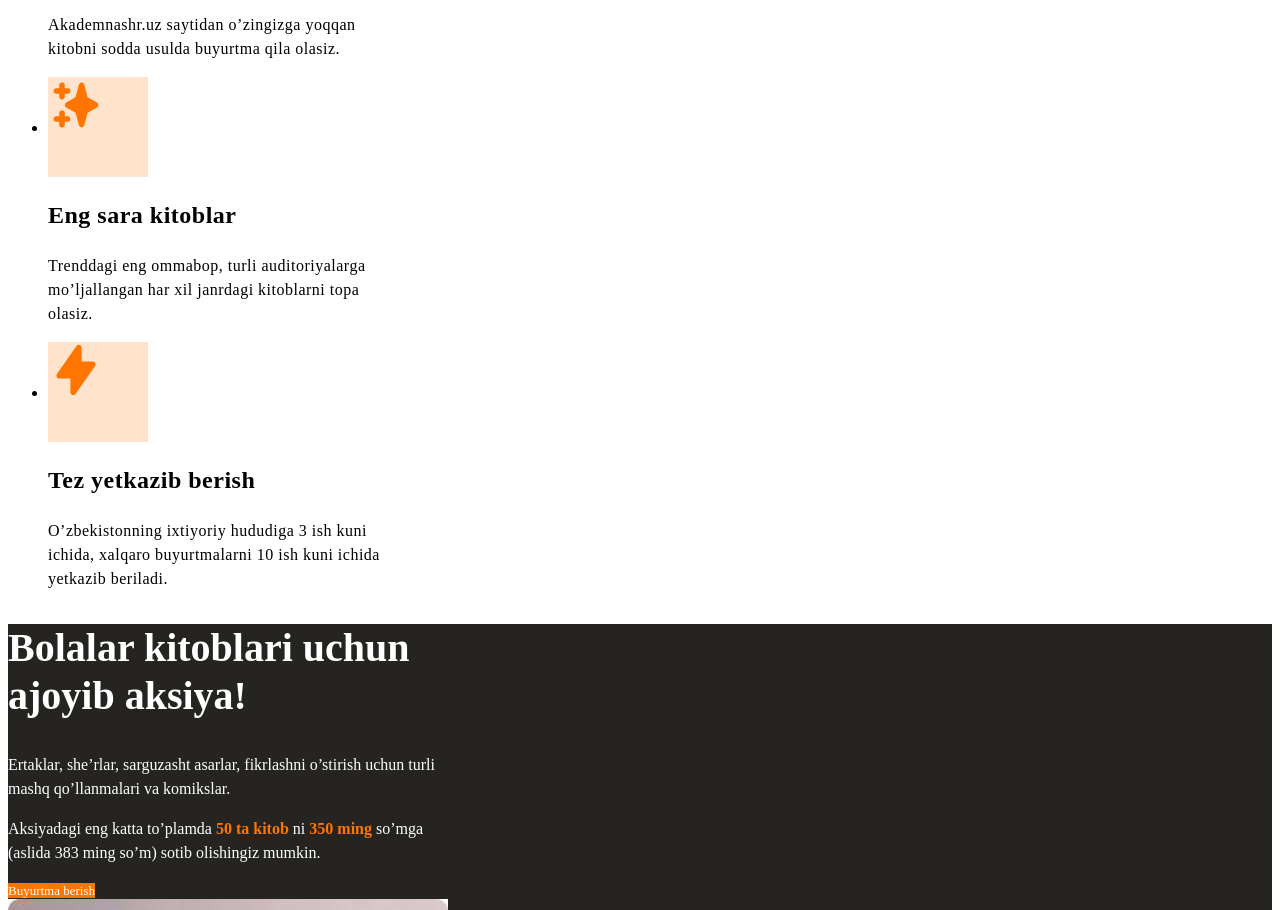
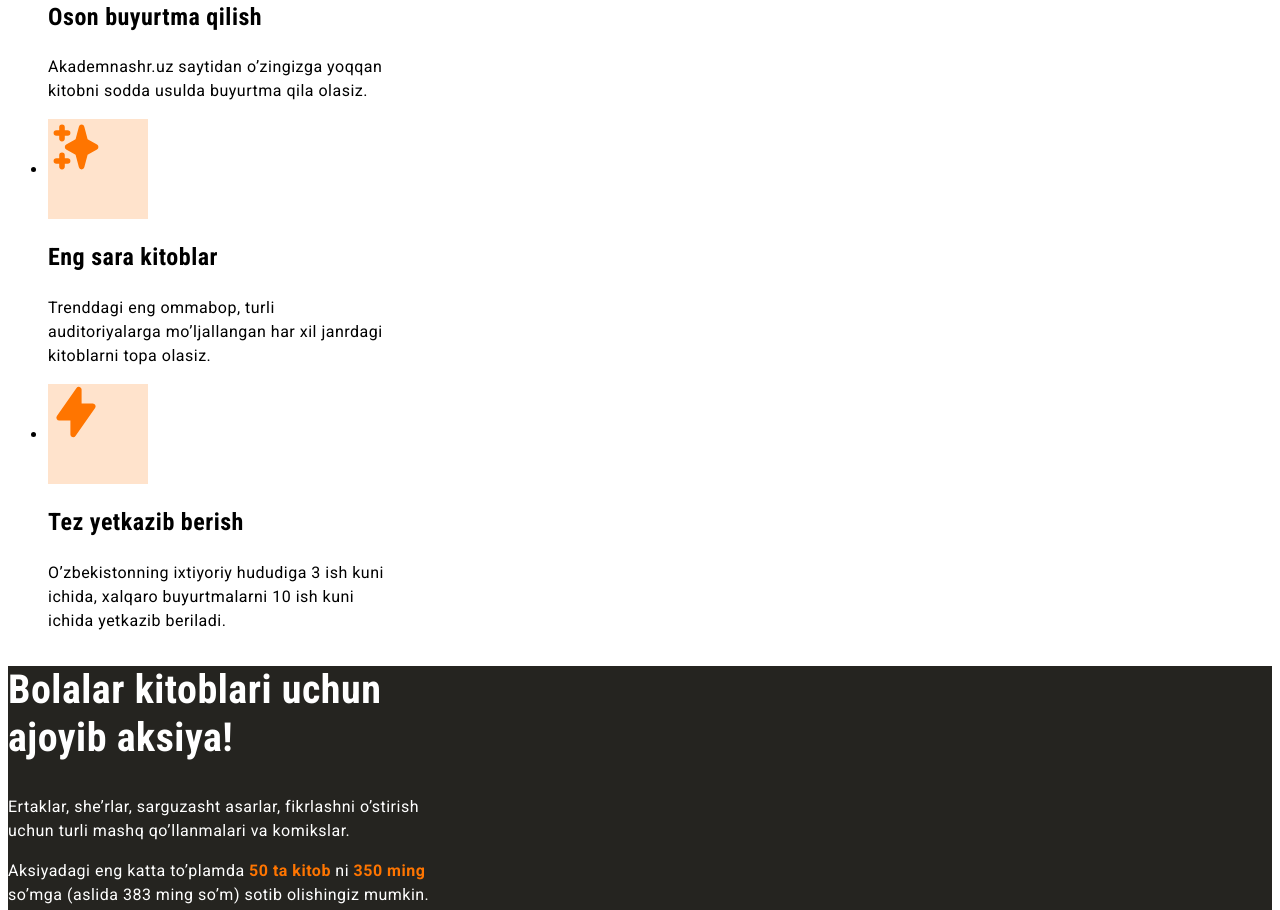
Before and after one commit to azimjon92/akadem-nahsr-yangi, a plain HTML site: page index.html in a window 1280 px wide. Shown: the part 1530-2440 px from the top of the page. Drawn offline with Linux system fonts and the light colour scheme.

Commit message:
add font-family related styles

```diff
--- a/css/style.css
+++ b/css/style.css
@@ -1,3 +1,10 @@
+body {
+  font-size: 16px;
+  line-height: 1.5;
+  font-family: "Roboto", "Arial", sans-serif;
+  letter-spacing: 0.5px;
+}
+
 .site-header {
   background-color: #fff;
 }
@@ -42,7 +49,7 @@
 .hero-heading {
   font-size: 40px;
   line-height: 1.2;
-  letter-spacing: 0.5px;
+  font-family: "Roboto Condensed", "Roboto", "Arial", sans-serif;
 }
 
 .hero-img {
@@ -50,17 +57,13 @@
   height: 510px;
 }
 
-.hero-text {
-  font-size: 16px;
-  line-height: 1.5;
-  letter-spacing: 0.5px;
-}
 
 .features-heading {
   width: 440px;
   font-size: 72px;
   line-height: 1.2;
   letter-spacing: 0.5px;
+  font-family: "Roboto Condensed", "Roboto", "Arial", sans-serif;
 }
 
 .feature {
@@ -76,15 +79,8 @@
 .feature-title {
   font-size: 24px;
   line-height: 1.2;
-  letter-spacing: 00.5px;
+  font-family: "Roboto Condensed", "Roboto", "Arial", sans-serif;
 }
-
-.feature-info {
-  font-size: 16px;
-  line-height: 1.5;
-  letter-spacing: 0.5px;
-}
-
 
 .promo {
   background-color: #252420 ;
@@ -98,11 +94,7 @@
 .promo-heading {
   font-size: 40px;
   line-height: 48px;
-}
-
-.promo-text {
-  font-size: 16px;
-  line-height: 1.5;
+  font-family: "Roboto Condensed", "Roboto", "Arial", sans-serif;
 }
 
 .promo-hihglight {
@@ -131,11 +123,10 @@
 
 ..sitefooter-link-list {
   width: 224px;
+  line-height: 19px;
 }
 
 .sitefooter-link-list a {
-  font-size: 16px;
-  line-height: 19px;
   text-decoration: none;
   color: #252420;
 }
--- a/index.html
+++ b/index.html
@@ -5,6 +5,13 @@
   <meta http-equiv="X-UA-Compatible" content="IE=edge">
   <meta name="viewport" content="width=device-width, initial-scale=1.0">
   <title>Akademnashr</title>
+
+  <!-- Google fonts -->
+  <link rel="preconnect" href="https://fonts.googleapis.com">
+  <link rel="preconnect" href="https://fonts.gstatic.com" crossorigin>
+  <link href="https://fonts.googleapis.com/css2?family=Roboto+Condensed:wght@700&family=Roboto:wght@400;500;700&  display=swap" rel="stylesheet">
+
+  <!-- Style -->
   <link rel="stylesheet" href="css/style.css">
 </head>
 <body>
```
